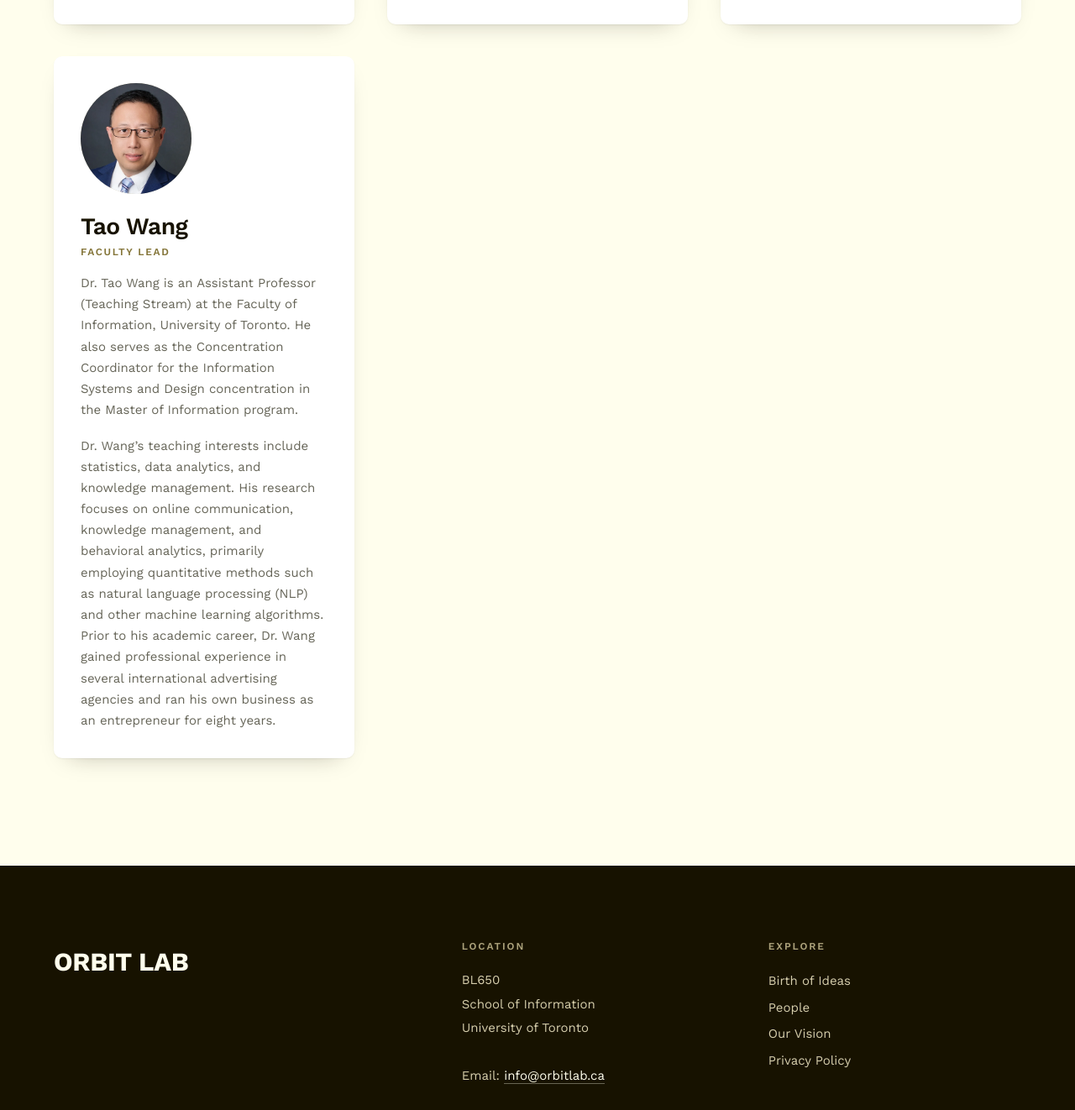
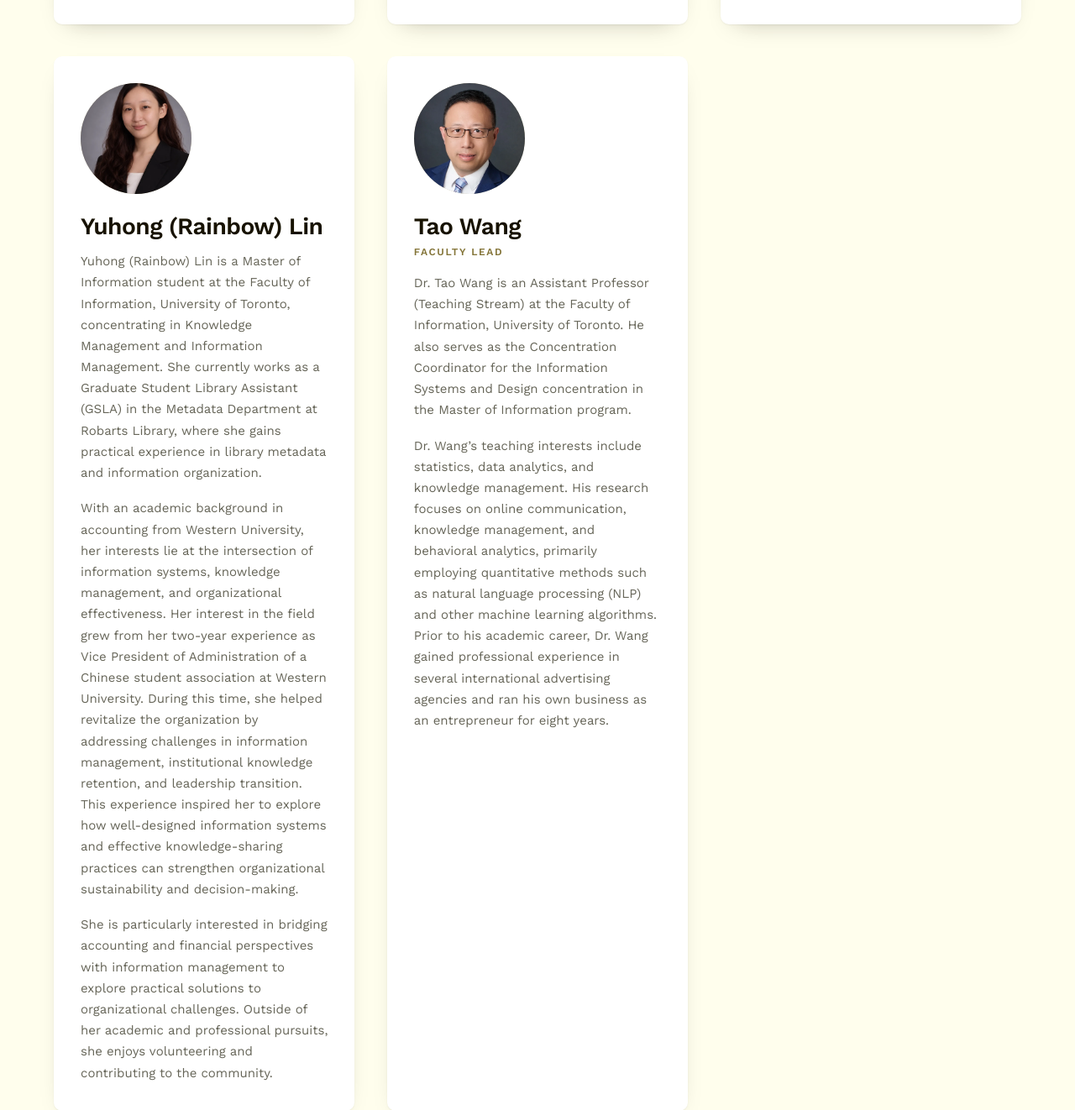
Before and after one commit to neowangkkk/Orbit_Lab, a plain HTML site: page site/people/index.html in a window 1280 px wide. Shown: the part 3297-4619 px from the top of the page at 84% size. Drawn offline with nearby package versions, Linux system fonts and the light colour scheme.

Commit message:
Add Yuhong (Rainbow) Lin to the People page

```diff
--- a/site/people/index.html
+++ b/site/people/index.html
@@ -103,6 +103,14 @@
         </article>
 
         <article class="person reveal">
+          <picture><source srcset="/assets/img/people/yuhong-lin.webp" type="image/webp"><img class="person__photo" src="/assets/img/people/yuhong-lin.jpg" alt="Yuhong (Rainbow) Lin" loading="lazy" width="264" height="264"></picture>
+          <h2 class="person__name">Yuhong (Rainbow) Lin</h2>
+          <p class="person__bio">Yuhong (Rainbow) Lin is a Master of Information student at the Faculty of Information, University of Toronto, concentrating in Knowledge Management and Information Management. She currently works as a Graduate Student Library Assistant (GSLA) in the Metadata Department at Robarts Library, where she gains practical experience in library metadata and information organization.</p>
+          <p class="person__bio">With an academic background in accounting from Western University, her interests lie at the intersection of information systems, knowledge management, and organizational effectiveness. Her interest in the field grew from her two-year experience as Vice President of Administration of a Chinese student association at Western University. During this time, she helped revitalize the organization by addressing challenges in information management, institutional knowledge retention, and leadership transition. This experience inspired her to explore how well-designed information systems and effective knowledge-sharing practices can strengthen organizational sustainability and decision-making.</p>
+          <p class="person__bio">She is particularly interested in bridging accounting and financial perspectives with information management to explore practical solutions to organizational challenges. Outside of her academic and professional pursuits, she enjoys volunteering and contributing to the community.</p>
+        </article>
+
+        <article class="person reveal">
           <picture><source srcset="/assets/img/people/tao-wang.webp" type="image/webp"><img class="person__photo" src="/assets/img/people/tao-wang.jpg" alt="Tao Wang" loading="lazy" width="264" height="264"></picture>
           <h2 class="person__name">Tao Wang</h2>
           <p class="person__role">Faculty Lead</p>
```
Also changed, not shown: site/assets/img/people/yuhong-lin.jpg (added), site/assets/img/people/yuhong-lin.webp (added).
